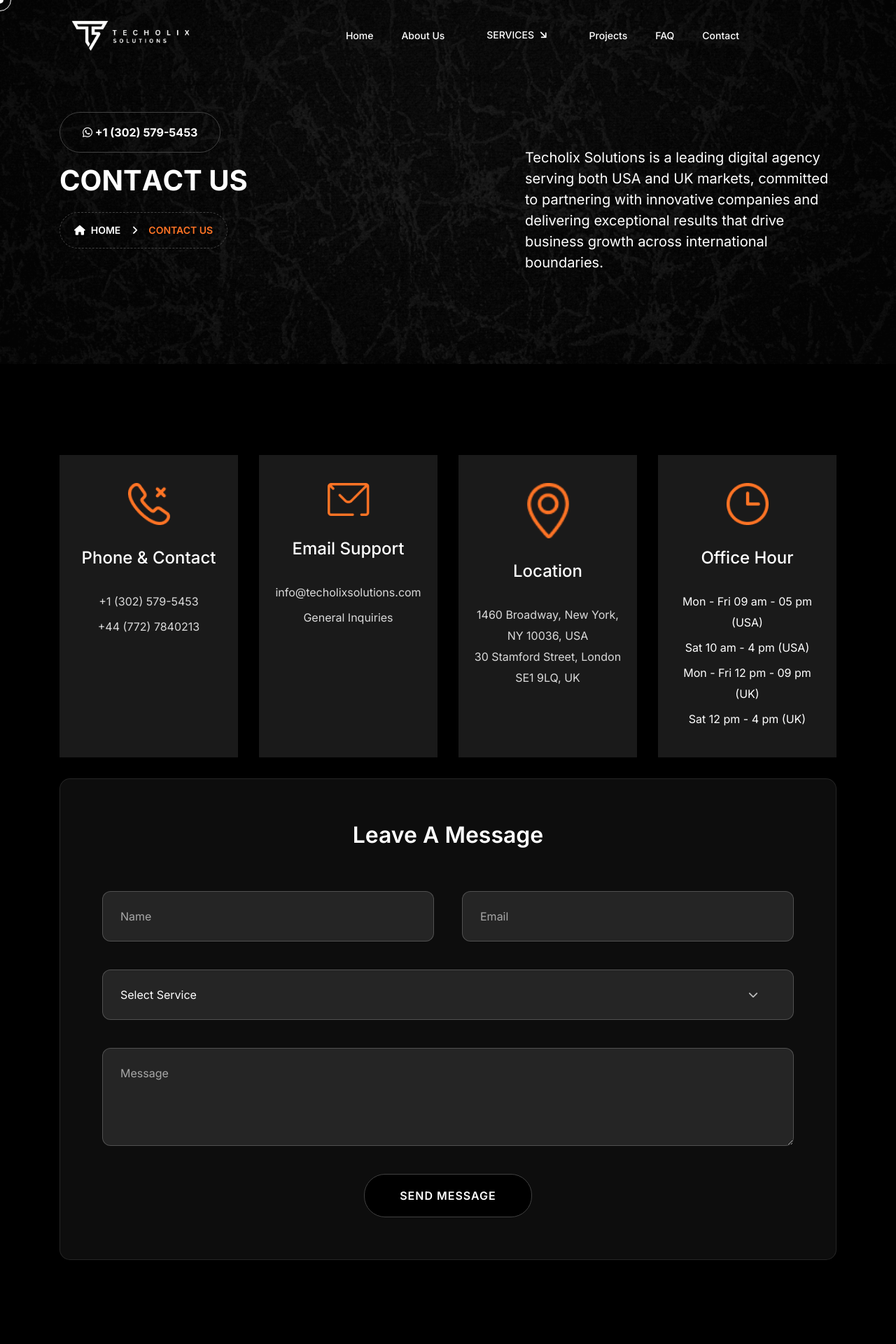
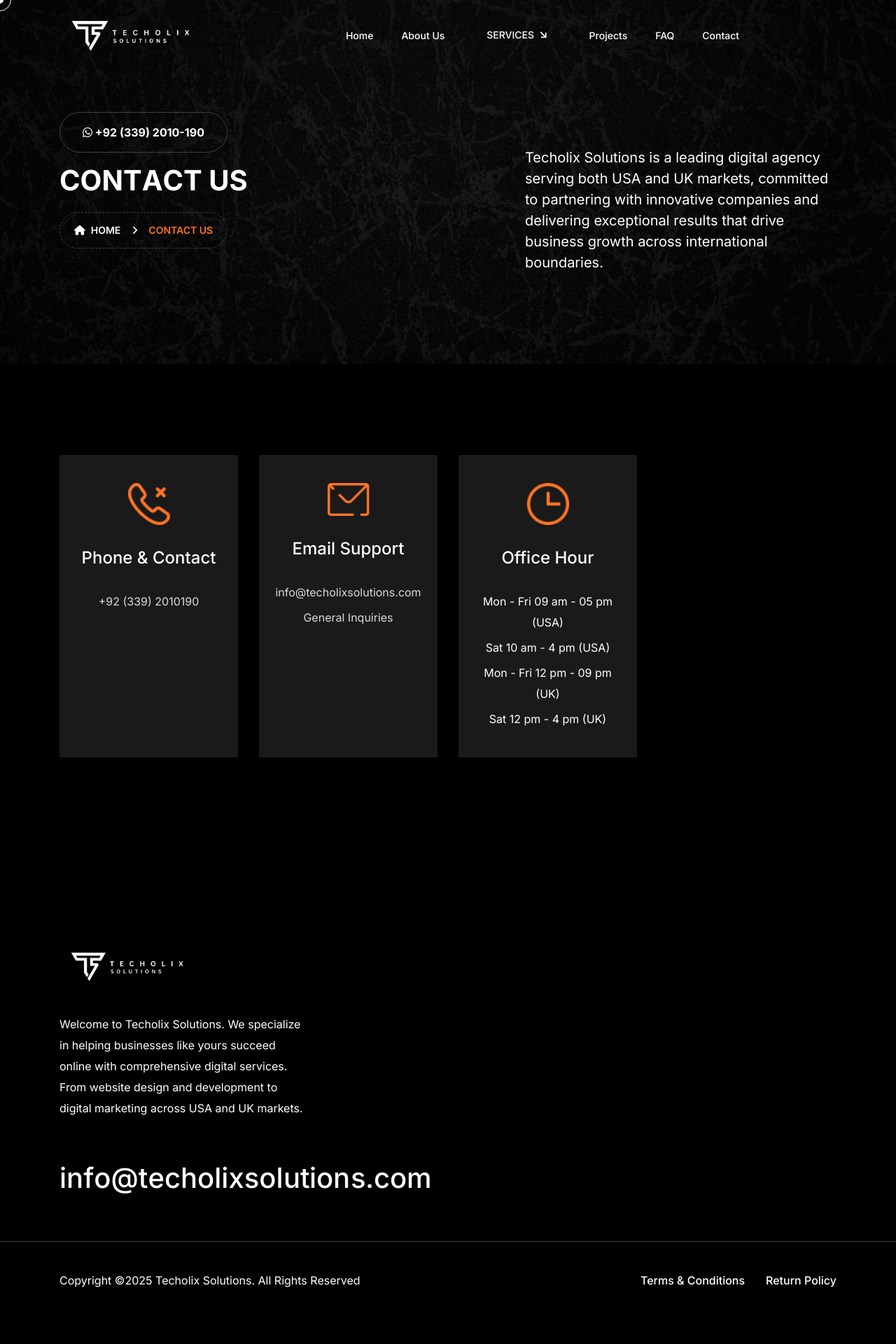
Before and after one commit to ali101908/techolix-solutions, a Next.js app: page /contact-us in a window 1280 px wide. Shown: the top 1920 px of the page at 70% size. After the commit the page ends 1884 px from the top, so only its background shows below. Built offline with nearby package versions, Linux system fonts and the light colour scheme.

Commit message:
number changed

```diff
--- a/src/components/containers/ContactMain.tsx
+++ b/src/components/containers/ContactMain.tsx
@@ -105,8 +105,8 @@
               </div>
               <div className="content">
                 <h4>Phone & Contact</h4>
-                <p><Link href="tel:+13025795453">+1 (302) 579-5453</Link></p>
-                <p><Link href="tel:+447727840213">+44 (772) 7840213</Link></p>
+                <p><Link href="tel:+13025795453">+92 (339) 2010190</Link></p>
+                {/* <p><Link href="tel:+447727840213">+44 (772) 7840213</Link></p> */}
               </div>
             </div>
           </div>
@@ -124,7 +124,7 @@
             </div>
           </div>
           {/* Location */}
-          <div className="col-12 col-sm-6 col-xl-3">
+          {/* <div className="col-12 col-sm-6 col-xl-3">
             <div className="contact-m__single topy-tilt fade-top">
               <div className="thumb">
                 <Image src="/images/location.png" alt="Location" width={60} height={60} />
@@ -142,7 +142,7 @@
                 </p>
               </div>
             </div>
-          </div>
+          </div> */}
           {/* Office Hours */}
           <div className="col-12 col-sm-6 col-xl-3">
             <div className="contact-m__single topy-tilt fade-top">
@@ -161,7 +161,7 @@
         </div>
 
         {/* Contact Form */}
-        <div className="row">
+        {/* <div className="row">
           <div className="col-12">
             <div className="map-wrapper">
               <div className="row justify-content-center">
@@ -221,7 +221,7 @@
               </div>
             </div>
           </div>
-        </div>
+        </div> */}
       </div>
 
       <style jsx>{`
--- a/src/components/layout/footer/FooterTwo.tsx
+++ b/src/components/layout/footer/FooterTwo.tsx
@@ -166,7 +166,7 @@
                   <span>Dribble</span>
                 </Link>
               </div> */}
-              <div className="footer__single-meta section__content-cta">
+              {/* <div className="footer__single-meta section__content-cta">
                 <Link  href="https://www.google.com/url?sa=t&source=web&rct=j&opi=89978449&url=/maps/place/1460%2BBroadway,%2BNew%2BYork,%2BNY%2B10036,%2BUSA/data%3D!4m2!3m1!1s0x89c259ab29218b1d:0x34803c530c7340ec%3Fsa%3DX%26ved%3D1t:242%26ictx%3D111&ved=2ahUKEwiCjerp89CPAxWKVaQEHXzkOysQ8gF6BAgSEAI&usg=AOvVaw3ht_DPHJOk5N5olfpovW-2" target="_blank">
                   <i className="fa-sharp fa-solid fa-location-dot"></i>
                   1460 Broadway, New York, NY 10036, USA
@@ -183,7 +183,7 @@
                   <i className="fa-sharp fa-solid fa-phone-volume"></i>
                   +44 (772) 7840213
                 </Link>
-              </div>
+              </div> */}
             </div>
           </div>
         </div>
--- a/src/components/layout/header/HeaderTwo.tsx
+++ b/src/components/layout/header/HeaderTwo.tsx
@@ -124,8 +124,8 @@
                   <div className="navbar__options">
                     <div className="navbar__mobile-options d-none d-sm-flex">
 
-                      <Link href="https://wa.me/13025795453?text=Hello%20TecholixSolutions!%20I'm%20interested%20in%20your%20services." className="btn btn--secondary">
-                       <i className="fa-brands fa-whatsapp"></i>   +1 (302) 579-5453
+                      <Link href="https://wa.me/+923392010190?text=Hello%20TecholixSolutions!%20I'm%20interested%20in%20your%20services." className="btn btn--secondary">
+                       <i className="fa-brands fa-whatsapp"></i>   +92 (339) 2010-190
                       </Link>
                     </div>
 
--- a/src/components/layout/header/Offcanvas.tsx
+++ b/src/components/layout/header/Offcanvas.tsx
@@ -150,15 +150,15 @@
           </div>
           <div className="offcanvas-menu__options nav-fade">
             <div className="offcanvas__mobile-options d-flex">
-               <Link href="https://wa.me/+13025795453?text=Hello%20TecholixSolutions!%20I'm%20interested%20in%20your%20services." className="btn btn--secondary">
-                       <i className="fa-brands fa-whatsapp"></i>   +1 (302) 579-5453
+               <Link href="https://wa.me/+923392010190?text=Hello%20TecholixSolutions!%20I'm%20interested%20in%20your%20services." className="btn btn--secondary">
+                       <i className="fa-brands fa-whatsapp"></i>   +92 (339) 2010-190
                       </Link>
             </div>
-             <div className="offcanvas__mobile-options d-flex">
+             {/* <div className="offcanvas__mobile-options d-flex">
                <Link href="https://wa.me/+447727840213?text=Hello%20TecholixSolutions!%20I'm%20interested%20in%20your%20services." className="btn btn--secondary">
                     <i className="fa-brands fa-whatsapp"></i>    +44 (772) 7840213
                       </Link>
-            </div>
+            </div> */}
           </div>
           {/* <div className="offcanvas-menu__social social nav-fade">
             <Link
--- a/src/pages/return-policy.tsx
+++ b/src/pages/return-policy.tsx
@@ -114,8 +114,8 @@
                     To discuss refund requests or service concerns, please contact us:
                   </p>
                   <ul className="contact-list">
-                    <li>Email: Info@techolixsolutions.com</li>
-                    <li>Phone: +1 (302) 579-5453</li>
+                    <li>Email: info@techolixsolutions.com</li>
+                    <li>Phone: +92 (339) 2010190</li>
                     <li>Include your project details and specific concerns</li>
                   </ul>
                 </div>
--- a/src/pages/terms-and-conditions.tsx
+++ b/src/pages/terms-and-conditions.tsx
@@ -92,8 +92,8 @@
                     If you have any questions about these Terms and Conditions, please contact us:
                   </p>
                   <ul className="contact-list">
-                    <li>Email: Info@techolixsolutions.com</li>
-                    <li>Phone: +1 (302) 579-5453</li>
+                    <li>Email: info@techolixsolutions.com</li>
+                    <li>Phone: +92 (339) 2010190</li>
                   </ul>
                 </div>
 
```
